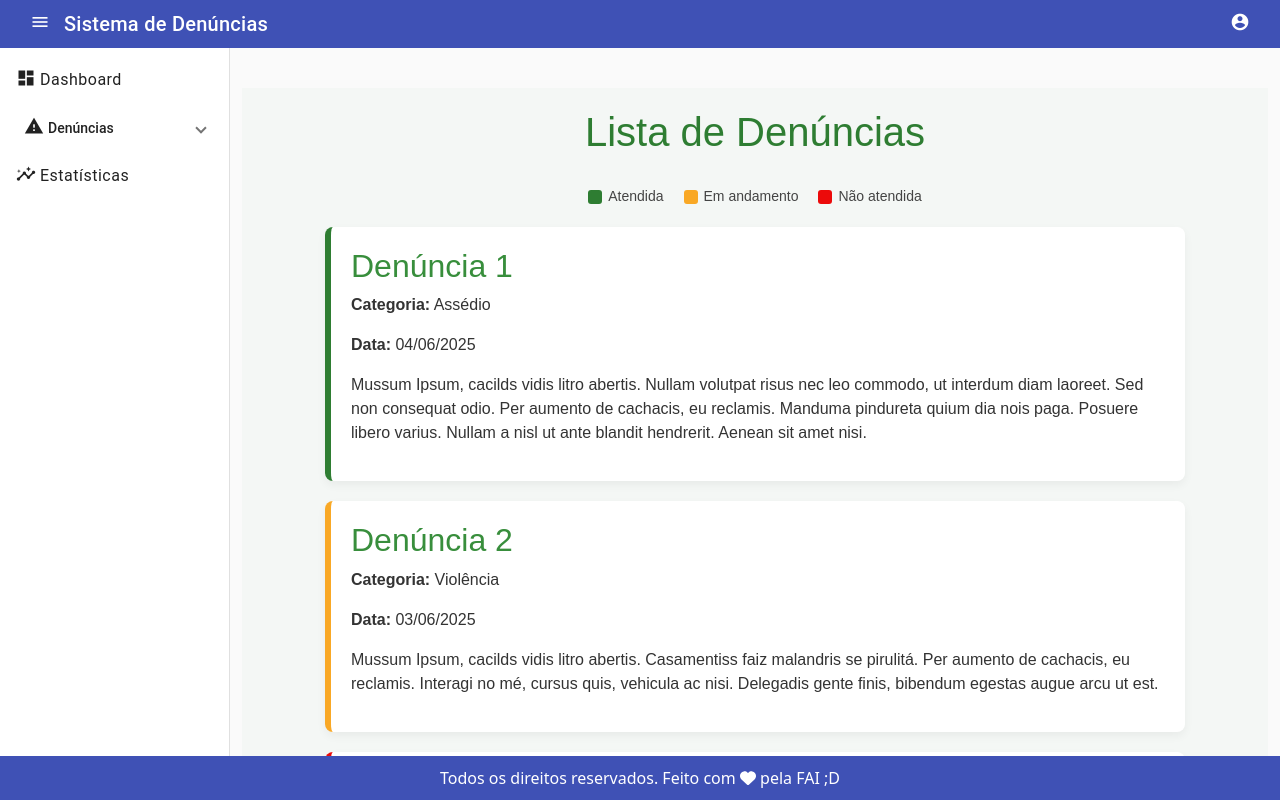
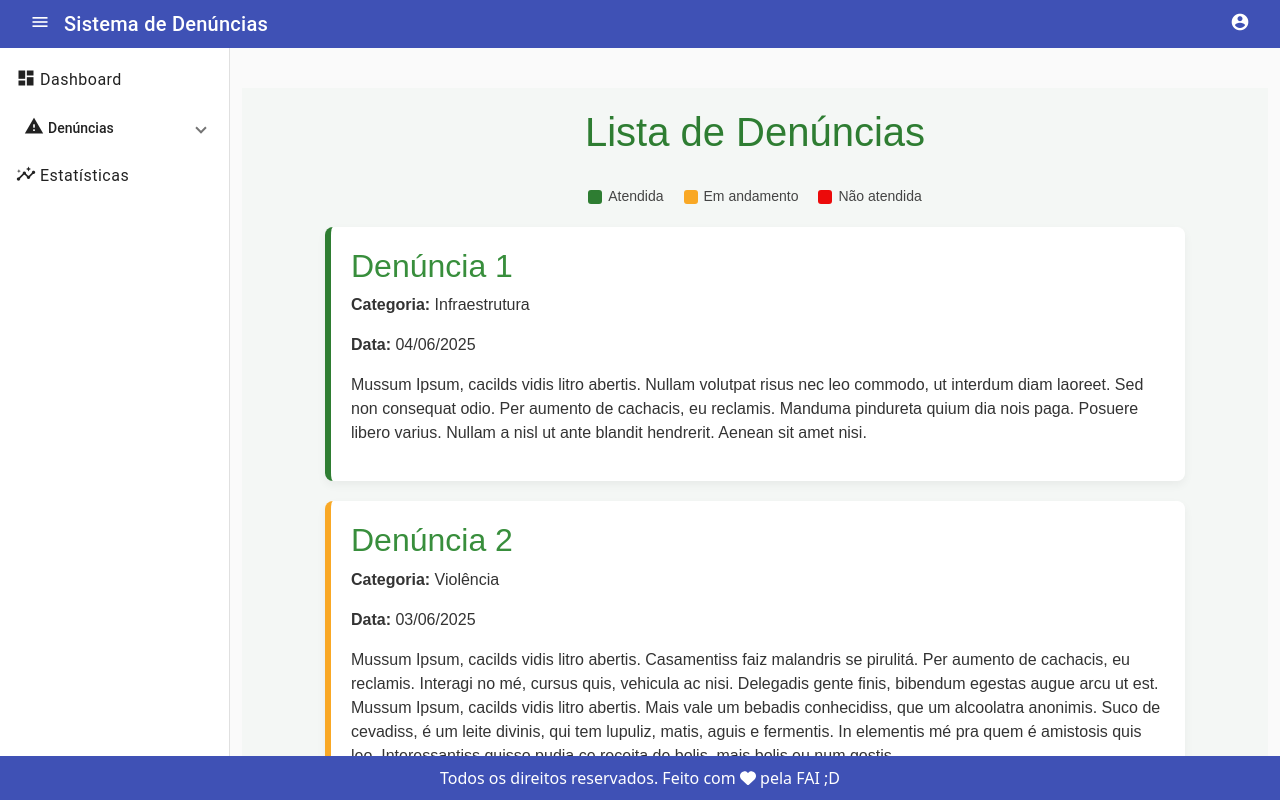
Before and after one commit to RRomano00/Fala-Cidade, an Angular app in the folder Projetos/Front-end/: page /listar-denuncia in a window 1280 px wide. Built offline with nearby package versions, Linux system fonts and the light colour scheme.

Commit message:
refac: alteração no conteudo da listagem de denuncias

```diff
--- a/Projetos/Front-end/src/app/views/listar-denuncia/listar-denuncia.component.html
+++ b/Projetos/Front-end/src/app/views/listar-denuncia/listar-denuncia.component.html
@@ -20,7 +20,7 @@
     <div class="denuncia-list">
       <div class="denuncia-card">
         <h2>Denúncia 1</h2>
-        <p><strong>Categoria:</strong> Assédio</p>
+        <p><strong>Categoria:</strong> Infraestrutura</p>
         <p><strong>Data:</strong> 04/06/2025</p>
         <p>Mussum Ipsum, cacilds vidis litro abertis.  Nullam volutpat risus nec leo commodo, ut interdum diam laoreet. Sed non consequat odio. Per aumento de cachacis, eu reclamis. Manduma pindureta quium dia nois paga. Posuere libero varius. Nullam a nisl ut ante blandit hendrerit. Aenean sit amet nisi.</p>
       </div>
@@ -29,7 +29,7 @@
         <h2>Denúncia 2</h2>
         <p><strong>Categoria:</strong> Violência</p>
         <p><strong>Data:</strong> 03/06/2025</p>
-        <p>Mussum Ipsum, cacilds vidis litro abertis.  Casamentiss faiz malandris se pirulitá. Per aumento de cachacis, eu reclamis. Interagi no mé, cursus quis, vehicula ac nisi. Delegadis gente finis, bibendum egestas augue arcu ut est.</p>
+        <p>Mussum Ipsum, cacilds vidis litro abertis.  Casamentiss faiz malandris se pirulitá. Per aumento de cachacis, eu reclamis. Interagi no mé, cursus quis, vehicula ac nisi. Delegadis gente finis, bibendum egestas augue arcu ut est. Mussum Ipsum, cacilds vidis litro abertis.  Mais vale um bebadis conhecidiss, que um alcoolatra anonimis. Suco de cevadiss, é um leite divinis, qui tem lupuliz, matis, aguis e fermentis. In elementis mé pra quem é amistosis quis leo. Interessantiss quisso pudia ce receita de bolis, mais bolis eu num gostis.</p>
       </div>
 
       <div class="denuncia-card-unattended">
```
